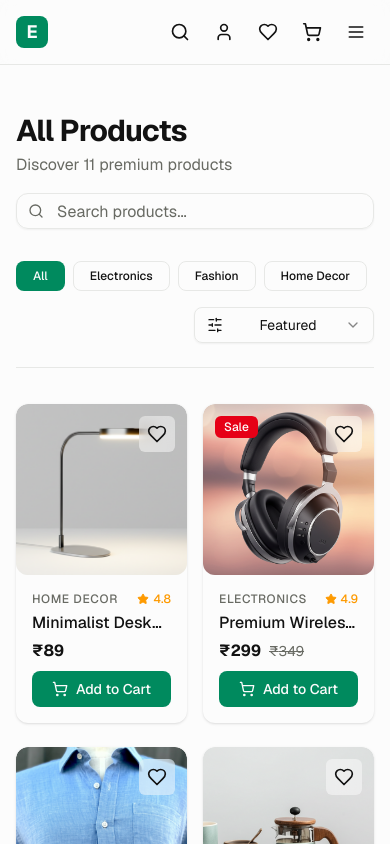
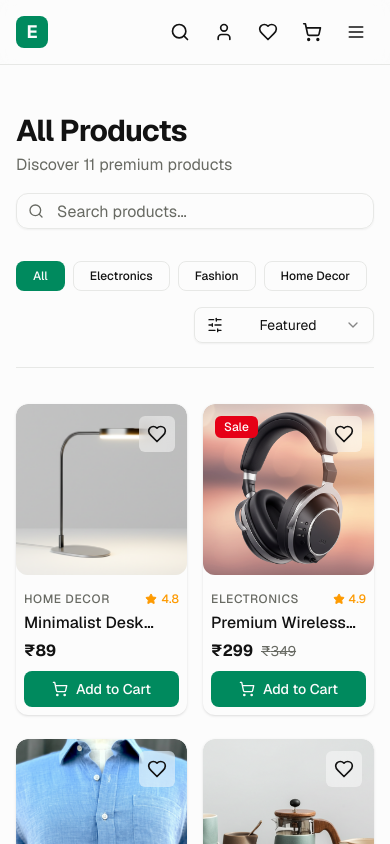
Before and after one commit to ydvmukesh/e-comm, a Next.js app: page /products in a window 390 px wide. Shown: the top 844 px of the page. Built offline with nearby package versions, Linux system fonts and the light colour scheme.

Commit message:
issue fix

```diff
--- a/app/wishlist/page.tsx
+++ b/app/wishlist/page.tsx
@@ -90,7 +90,7 @@ export default function WishlistPage() {
                 )}
               </div>
             </Link>
-            <CardContent className="py-4 space-y-3">
+            <CardContent className="py-2 md:py-4 space-y-3">
               <Link href={`/products/${item.id}`}>
                 <div className="mb-1 flex items-center justify-between">
                   <span className="text-xs font-medium uppercase tracking-wider text-muted-foreground">
--- a/components/ui/card.tsx
+++ b/components/ui/card.tsx
@@ -65,7 +65,7 @@ function CardContent({ className, ...props }: React.ComponentProps<'div'>) {
   return (
     <div
       data-slot="card-content"
-      className={cn('px-4', className)}
+      className={cn('px-2 md:px-4', className)}
       {...props}
     />
   )
@@ -75,7 +75,7 @@ function CardFooter({ className, ...props }: React.ComponentProps<'div'>) {
   return (
     <div
       data-slot="card-footer"
-      className={cn('flex items-center p-4 pt-0 [.border-t]:py-0', className)}
+      className={cn('flex items-center p-2 md:p-4 pt-0 [.border-t]:py-0', className)}
       {...props}
     />
   )
```
